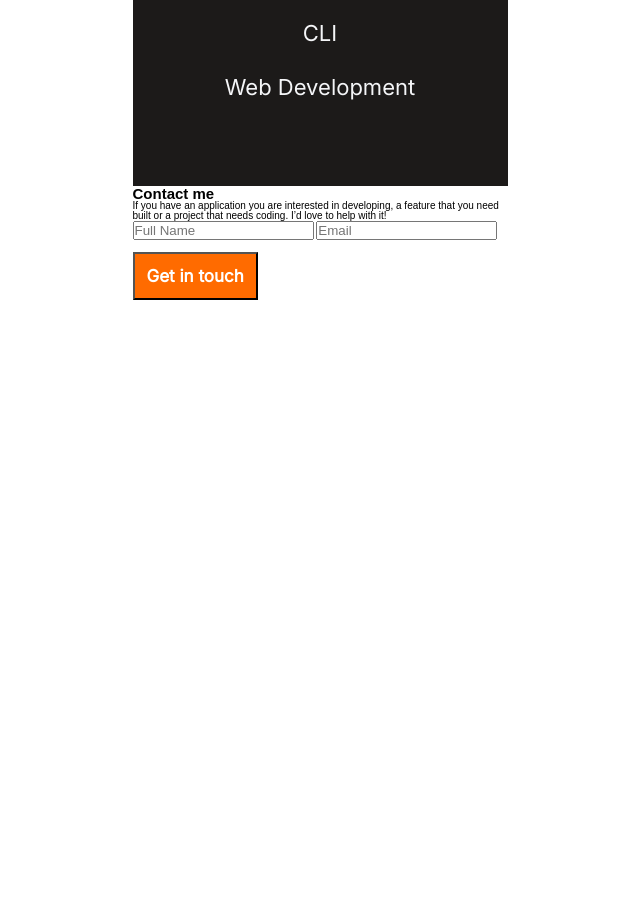
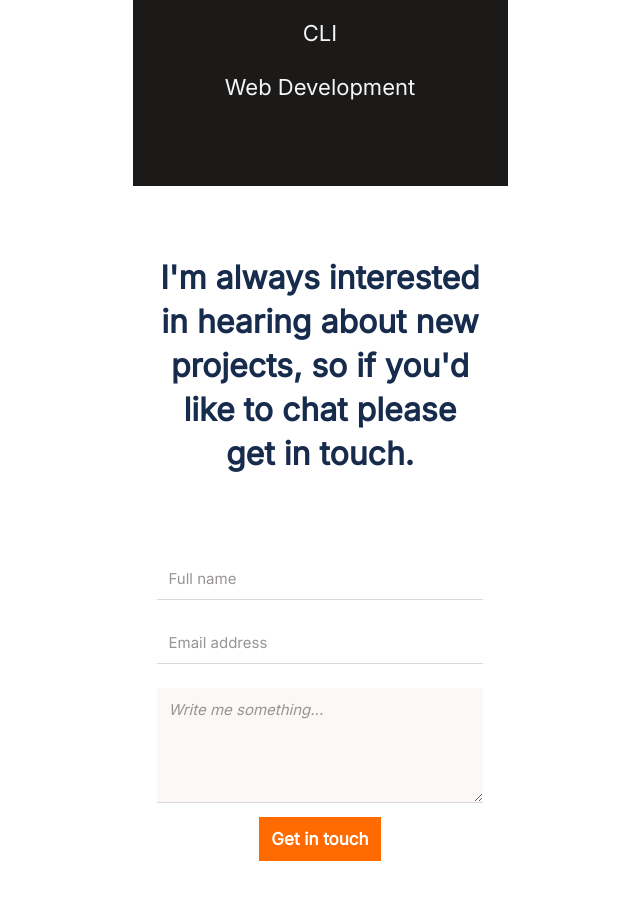
Before and after one commit to Gh-Reza/Portfolio, a website: page index.html in a window 1280 px wide. Shown: the part 5402-6302 px from the top of the page, without its empty margins (320-960 px from the left). Before the commit the page ends 5702 px from the top, so only its background shows below. Drawn offline with Linux system fonts and the light colour scheme.

Commit message:
Contact form section completed

```diff
--- a/index.html
+++ b/index.html
@@ -178,13 +178,16 @@ don’t hesitate to contact me.
       </div>
     </div>
   </section>
-  <section class="contact-form">
-    <h2 class="contact-title">Contact me</h2>
-    <p class="contact-paragraph">If you have an application you are interested in developing, a feature that you need built or a project that needs coding.
-I’d love to help with it!</p>
-    <input type="FullName" class="fullname" placeholder="Full Name">
-    <input type="Email" class="fullname" placeholder="Email">
-    <button class="action-btn">Get in touch</button>
+  <section class="section-contact-form">
+    <div class="contact-form-container grid gen-margin">
+      <h3 class="contact-form-primary">I'm always interested in hearing about new projects, so if you'd like to chat please get in touch.</h3>
+      <form action="" class="contact-form">
+        <input type="text" class="form-input" placeholder="Full name">
+        <input type="email" class="form-input" placeholder="Email address">
+        <textarea name="message" class="form-input" placeholder="Write me something..." cols="30" rows="6"></textarea>
+        <input type="submit" value="Get in touch" class="action-btn submit-btn">
+      </form>
+    </div>
   </section>
 </body>
 </html>
--- a/style.css
+++ b/style.css
@@ -154,6 +154,17 @@ body {
   margin-top: 1.2rem;
 }
 
+.action-btn:hover {
+  background-color: #fff5e1;
+  border: 1px solid #f55800;
+  color: #f55800;
+}
+
+.action-btn:active {
+  background-color: #e05304;
+  color: #f4f1f0;
+}
+
 .prof-art-card {
   flex-direction: column;
   gap: 1.2rem;
@@ -249,3 +260,53 @@ body {
   font-family: "Inter", sans-serif;
   font-size: 2.2rem;
 }
+
+/* ============= contact form start ============= */
+
+.section-contact-form {
+  padding: 7rem 0;
+  border-bottom: 1px solid #dfe1e6;
+}
+
+.contact-form-container {
+  align-items: center;
+  text-align: center;
+}
+
+.contact-form-primary {
+  font-family: 'Inter', sans-serif;
+  font-weight: 700;
+  color: #172b4d;
+  font-size: 3.2rem;
+  line-height: 44px;
+}
+
+.contact-form {
+  padding-top: 6rem;
+}
+
+.form-input {
+  width: 100%;
+  border: none;
+  border-bottom: 1px solid #dbd8d7;
+  padding: 1.2rem;
+  margin-top: 2.4rem;
+}
+
+.form-input::placeholder {
+  font-family: "Inter", sans-serif;
+  font-size: 1.5rem;
+  color: #979493;
+}
+
+textarea.form-input {
+  background-color: #fbf8f7;
+}
+
+textarea.form-input::placeholder {
+  font-style: italic;
+}
+
+.submit-btn {
+  border: none;
+}
```
